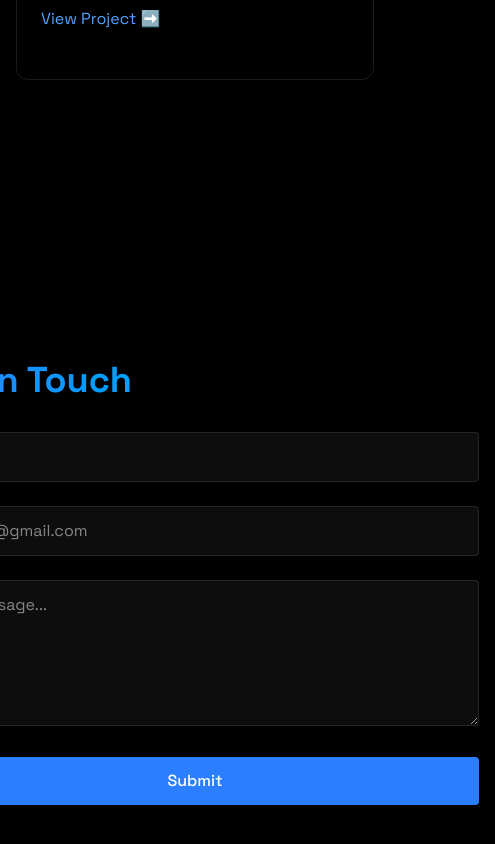
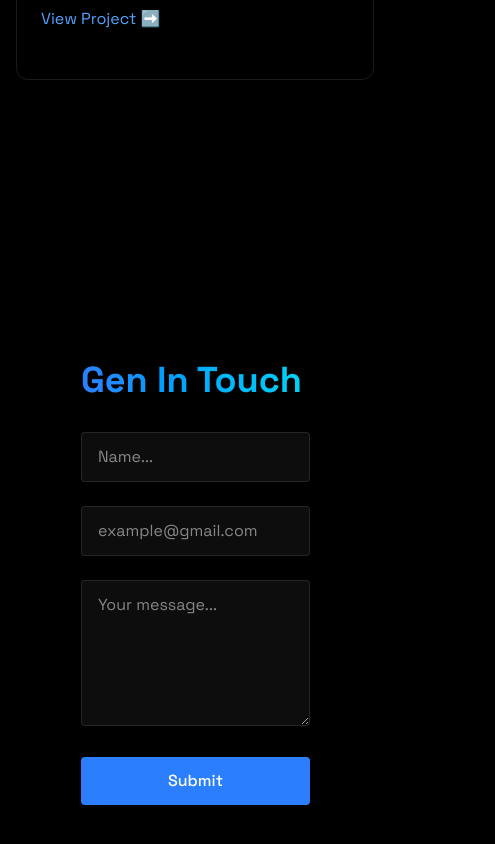
Before and after one commit to samoutlier/portfolio, a React (Vite) app: page / in a window 390 px wide. Shown: the part 3686-4530 px from the top of the page, 495 px wide, since content can reach past the window. Built offline with nearby package versions, Linux system fonts and the light colour scheme.

Commit message:
Updated the Contact card size issue for mobile

```diff
--- a/src/components/sections/Contact.jsx
+++ b/src/components/sections/Contact.jsx
@@ -39,7 +39,8 @@ export const Contact = () => {
     id="contact"
     className="min-h-screen flex items-center justify-center py-20">
     <RevealOnScroll>
-      <div className="px-4 w-150">
+
+      <div className="px-4 w-auto sm:w-[525px]">
         <h2 className="text-4xl font-bold mb-8 bg-gradient-to-r from-blue-500 to-cyan-400 bg-clip-text text-transparent ">Gen In Touch</h2>
         <form className="space-y-6" onSubmit={handleSubmit}>
           <div className="relative">
```
